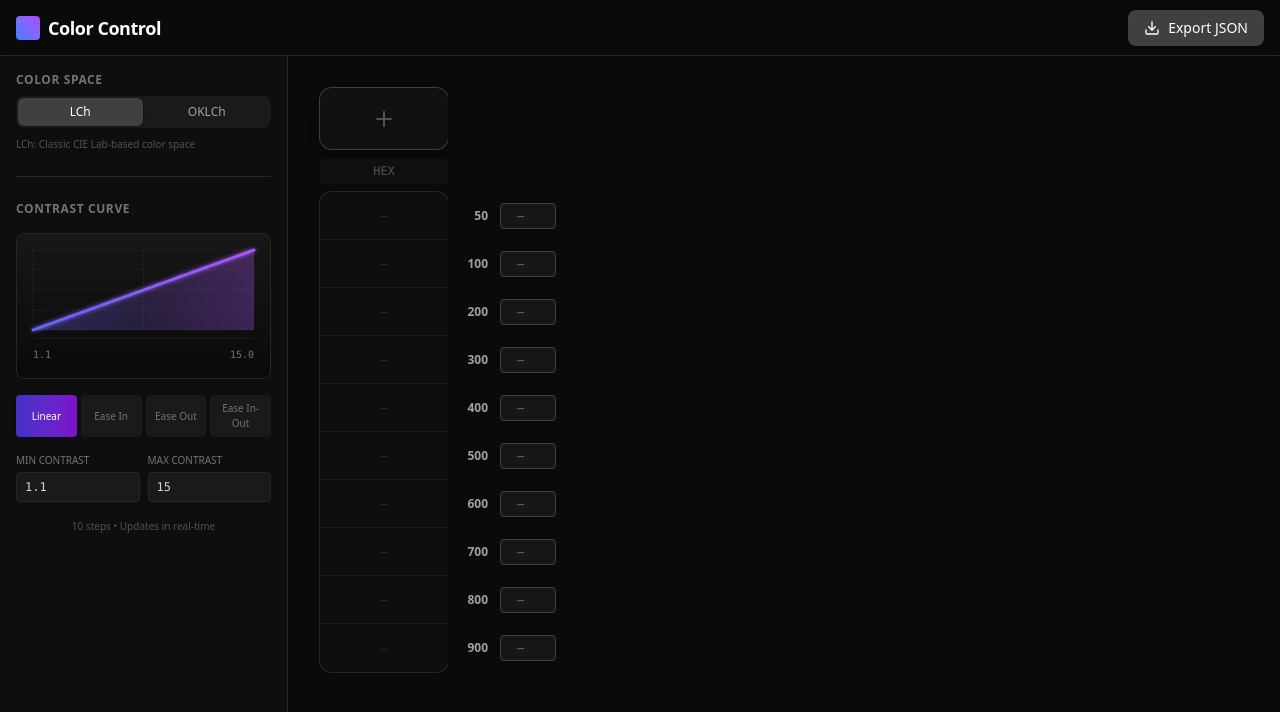
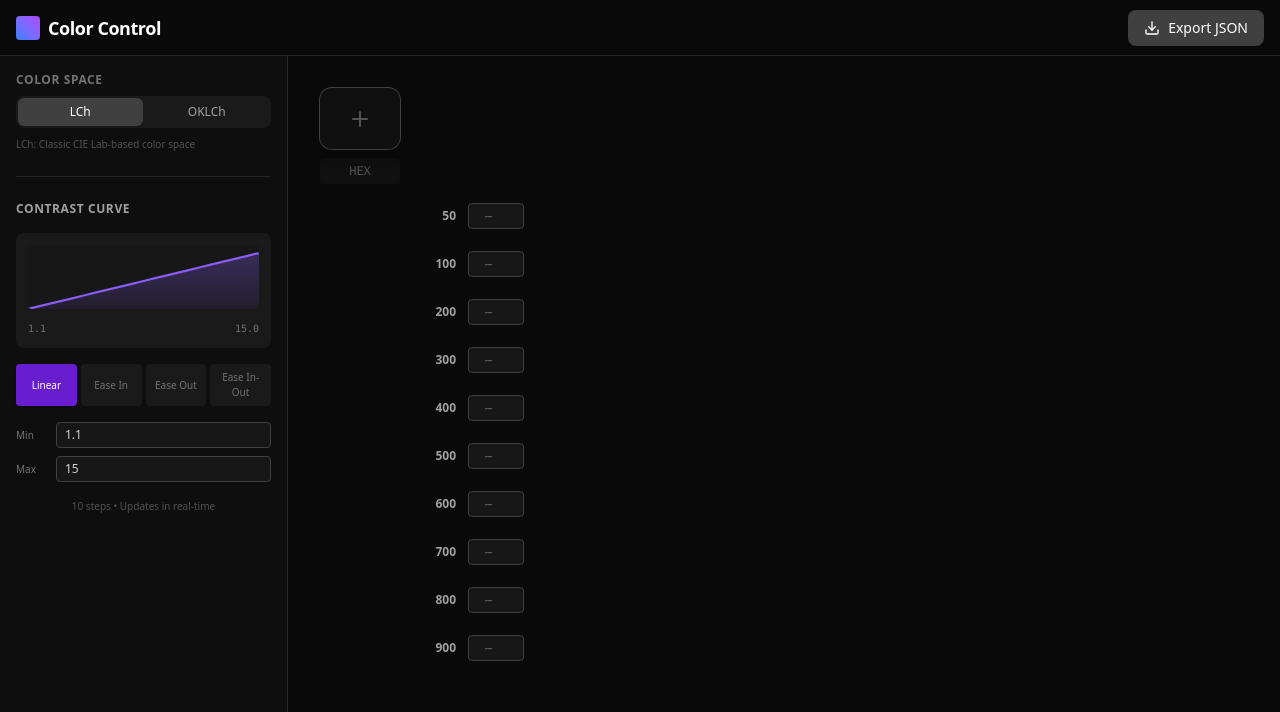
Before and after one commit to gabrielPlunk/color-control, a React (Vite) app: page / in a window 1280 px wide. Shown: the top 712 px of the page. Built offline with nearby package versions, Linux system fonts and the light colour scheme.

Commit message:
UI polish: simplified add button, consistent curve styling

```diff
--- a/src/components/CurvePresets.tsx
+++ b/src/components/CurvePresets.tsx
@@ -4,121 +4,47 @@ import { curveTypeLabels, getCurvePoints, type CurveType } from '../utils/curveU
 
 const curveTypes: CurveType[] = ['linear', 'ease-in', 'ease-out', 'ease-in-out'];
 
-// Enhanced SVG Curve Preview Component - Similar to Supa Palette
+// Curve Preview Component - Styled like Chroma curves
 const CurvePreview: React.FC<{
     curveType: CurveType;
     contrastRange: { min: number; max: number };
 }> = ({ curveType, contrastRange }) => {
-    const curvePoints = getCurvePoints(curveType, 50);
-
-
-
-    // SVG dimensions - no horizontal padding for edge-to-edge
-    // SVG dimensions
-    const width = 200;
-    const height = 70;
-    // Padding logic: The SVG itself will be edge-to-edge within its container,
-    // but the container will have padding.
-    const padding = { top: 0, right: 0, bottom: 0, left: 0 };
-    const plotWidth = width - padding.left - padding.right;
-    const plotHeight = height - padding.top - padding.bottom;
-
-    // Transform points to SVG coordinates
-    const toSvgX = (x: number) => padding.left + x * plotWidth;
-    const toSvgY = (y: number) => padding.top + (1 - y) * plotHeight;
-
-    // Create curve path
-    const curvePath = curvePoints
-        .map((p, i) => `${i === 0 ? 'M' : 'L'} ${toSvgX(p.x)} ${toSvgY(p.y)}`)
-        .join(' ');
-
-    // Create fill area path - extends to bottom corners
-    const fillPath = curvePath +
-        ` L ${toSvgX(1)} ${height} L ${toSvgX(0)} ${height} Z`;
+    const curvePoints = getCurvePoints(curveType, 20);
 
     return (
-        <div className="relative group">
-            <div className="bg-gradient-to-b from-neutral-900 to-neutral-950 border border-neutral-800 rounded-lg p-4">
+        <div className="space-y-3 p-3 bg-neutral-800/50 rounded-lg">
+            {/* Mini Curve Preview - Like Chroma */}
+            <div className="h-16 bg-neutral-900 rounded overflow-hidden">
                 <svg
-                    viewBox={`0 0 ${width} ${height}`}
-                    className="w-full h-20 overflow-visible"
+                    viewBox="0 0 100 64"
                     preserveAspectRatio="none"
+                    className="w-full h-full"
                 >
                     <defs>
-                        {/* Gradient for the filled area */}
-                        <linearGradient id="areaGradient" x1="0%" y1="0%" x2="100%" y2="0%">
-                            <stop offset="0%" stopColor="#6366f1" stopOpacity="0.3" />
-                            <stop offset="50%" stopColor="#8b5cf6" stopOpacity="0.2" />
-                            <stop offset="100%" stopColor="#a855f7" stopOpacity="0.3" />
+                        <linearGradient id="contrastGradient" x1="0%" y1="100%" x2="0%" y2="0%">
+                            <stop offset="0%" stopColor="rgba(139, 92, 246, 0.1)" />
+                            <stop offset="100%" stopColor="rgba(139, 92, 246, 0.3)" />
                         </linearGradient>
+                    </defs>
+                    {/* Fill */}
+                    <path
+                        d={`M 0 64 ${curvePoints.map(p => `L ${p.x * 100} ${64 - p.y * 56}`).join(' ')} L 100 64 Z`}
+                        fill="url(#contrastGradient)"
+                    />
+                    {/* Line */}
+                    <path
+                        d={`M ${curvePoints.map(p => `${p.x * 100},${64 - p.y * 56}`).join(' L ')}`}
+                        fill="none"
+                        stroke="#8b5cf6"
+                        strokeWidth="2"
+                    />
+                </svg>
+            </div>
 
-                        {/* Gradient for the curve line */}
-                        <linearGradient id="curveLineGradient" x1="0%" y1="0%" x2="100%" y2="0%">
-                            <stop offset="0%" stopColor="#6366f1" />
-                            <stop offset="50%" stopColor="#8b5cf6" />
-                            <stop offset="100%" stopColor="#a855f7" />
-                        </linearGradient>
-
-                        {/* Glow filter */}
-                        <filter id="glow" x="-50%" y="-50%" width="200%" height="200%">
-                            <feGaussianBlur stdDeviation="2" result="blur" />
-                            <feMerge>
-                                <feMergeNode in="blur" />
-                                <feMergeNode in="SourceGraphic" />
-                            </feMerge>
-                        </filter>
-                    </defs>
-
-                    {/* Grid lines */}
-                    {[0, 0.25, 0.5, 0.75, 1].map((v) => (
-                        <line
-                            key={`h-${v}`}
-                            x1={toSvgX(0)}
-                            y1={toSvgY(v)}
-                            x2={toSvgX(1)}
-                            y2={toSvgY(v)}
-                            stroke="#333"
-                            strokeWidth="0.5"
-                            strokeDasharray="2,2"
-                        />
-                    ))}
-                    {[0, 0.5, 1].map((v) => (
-                        <line
-                            key={`v-${v}`}
-                            x1={toSvgX(v)}
-                            y1={toSvgY(0)}
-                            x2={toSvgX(v)}
-                            y2={toSvgY(1)}
-                            stroke="#333"
-                            strokeWidth="0.5"
-                            strokeDasharray="2,2"
-                        />
-                    ))}
-
-                    {/* Filled area under curve */}
-                    <path
-                        d={fillPath}
-                        fill="url(#areaGradient)"
-                    />
-
-                    {/* Main curve line */}
-                    <path
-                        d={curvePath}
-                        fill="none"
-                        stroke="url(#curveLineGradient)"
-                        strokeWidth="2.5"
-                        strokeLinecap="round"
-                        filter="url(#glow)"
-                    />
-
-
-                </svg>
-
-                {/* Labels Positioned Below Curve */}
-                <div className="flex justify-between mt-2 pt-2 border-t border-neutral-800/50">
-                    <span className="text-[10px] font-mono text-neutral-500">{contrastRange.min.toFixed(1)}</span>
-                    <span className="text-[10px] font-mono text-neutral-500">{contrastRange.max.toFixed(1)}</span>
-                </div>
+            {/* Range Labels */}
+            <div className="flex justify-between">
+                <span className="text-[10px] font-mono text-neutral-500">{contrastRange.min.toFixed(1)}</span>
+                <span className="text-[10px] font-mono text-neutral-500">{contrastRange.max.toFixed(1)}</span>
             </div>
         </div>
     );
@@ -159,7 +85,7 @@ export const CurvePresets: React.FC = () => {
 
     return (
         <div className="space-y-4">
-            <h3 className="text-xs font-bold text-neutral-500 uppercase tracking-wider">Contrast Curve</h3>
+            <h3 className="text-xs font-bold text-neutral-400 uppercase tracking-wider">Contrast Curve</h3>
 
             {/* Curve Preview */}
             <CurvePreview
@@ -174,7 +100,7 @@ export const CurvePresets: React.FC = () => {
                         key={type}
                         onClick={() => handleCurveTypeChange(type)}
                         className={`py-1.5 px-1 text-[10px] font-medium rounded transition-all ${curveType === type
-                            ? 'bg-gradient-to-r from-indigo-600/80 to-purple-600/80 text-white shadow-sm'
+                            ? 'bg-violet-600/80 text-white shadow-sm'
                             : 'bg-neutral-800/50 text-neutral-500 hover:bg-neutral-800 hover:text-neutral-300'
                             }`}
                     >
@@ -183,10 +109,10 @@ export const CurvePresets: React.FC = () => {
                 ))}
             </div>
 
-            {/* Contrast Range */}
-            <div className="flex items-center gap-2">
-                <div className="flex-1">
-                    <label className="text-[10px] text-neutral-500 uppercase block mb-1">Min Contrast</label>
+            {/* Contrast Range - Styled like Chroma inputs */}
+            <div className="space-y-2">
+                <div className="flex items-center gap-2">
+                    <label className="text-[10px] text-neutral-500 w-8">Min</label>
                     <input
                         type="number"
                         step="0.1"
@@ -194,11 +120,11 @@ export const CurvePresets: React.FC = () => {
                         max="21"
                         value={contrastRange.min}
                         onChange={(e) => handleRangeChange('min', parseFloat(e.target.value) || 1)}
-                        className="w-full bg-neutral-800/50 rounded px-2 py-1.5 text-xs font-mono text-neutral-300 focus:outline-none focus:ring-1 focus:ring-indigo-500/50 border border-neutral-800 focus:border-indigo-500/50"
+                        className="flex-1 bg-neutral-900 border border-neutral-700 rounded px-2 py-1 text-xs text-neutral-300 focus:outline-none focus:border-neutral-500"
                     />
                 </div>
-                <div className="flex-1">
-                    <label className="text-[10px] text-neutral-500 uppercase block mb-1">Max Contrast</label>
+                <div className="flex items-center gap-2">
+                    <label className="text-[10px] text-neutral-500 w-8">Max</label>
                     <input
                         type="number"
                         step="0.1"
@@ -206,7 +132,7 @@ export const CurvePresets: React.FC = () => {
                         max="21"
                         value={contrastRange.max}
                         onChange={(e) => handleRangeChange('max', parseFloat(e.target.value) || 21)}
-                        className="w-full bg-neutral-800/50 rounded px-2 py-1.5 text-xs font-mono text-neutral-300 focus:outline-none focus:ring-1 focus:ring-purple-500/50 border border-neutral-800 focus:border-purple-500/50"
+                        className="flex-1 bg-neutral-900 border border-neutral-700 rounded px-2 py-1 text-xs text-neutral-300 focus:outline-none focus:border-neutral-500"
                     />
                 </div>
             </div>
--- a/src/components/PaletteGrid.tsx
+++ b/src/components/PaletteGrid.tsx
@@ -5,13 +5,13 @@ import { PaletteColumn } from './palette/PaletteColumn';
 import { AddColorColumn } from './palette/AddColorColumn';
 
 export const PaletteGrid: React.FC = () => {
-    const { palette, scaleSteps, baseColors } = useColorStore();
+    const { palette, baseColors } = useColorStore();
 
     return (
         <div className="flex gap-0 pb-12 min-w-max">
-            {/* 1. Placeholder Column for Adding New Colors */}
+            {/* 1. Add Color Button */}
             {baseColors.length < 40 && (
-                <AddColorColumn stepsCount={scaleSteps.length} />
+                <AddColorColumn />
             )}
 
             {/* 2. Labels Column with inline contrast inputs */}
--- a/src/components/palette/AddColorColumn.tsx
+++ b/src/components/palette/AddColorColumn.tsx
@@ -5,11 +5,7 @@ import { Plus } from 'lucide-react';
 import { ColorPickerPopover } from '../ColorPickerPopover';
 import { useColorStore } from '../../store/useColorStore';
 
-interface AddColorColumnProps {
-    stepsCount: number;
-}
-
-export const AddColorColumn: React.FC<AddColorColumnProps> = ({ stepsCount }) => {
+export const AddColorColumn: React.FC = () => {
     const { addBaseColor } = useColorStore();
     const [placeholderHex, setPlaceholderHex] = useState('');
     const [showPicker, setShowPicker] = useState(false);
@@ -33,8 +29,8 @@ export const AddColorColumn: React.FC<AddColorColumnProps> = ({ stepsCount }) =>
     };
 
     return (
-        <div className="flex flex-col w-32 shrink-0">
-            {/* Placeholder Header: Add Color Input */}
+        <div className="flex flex-col w-20 shrink-0 mr-4">
+            {/* Add Color Button */}
             <div className="h-[96px] flex flex-col gap-2 mb-2">
                 <div
                     ref={triggerRef}
@@ -61,18 +57,6 @@ export const AddColorColumn: React.FC<AddColorColumnProps> = ({ stepsCount }) =>
                 </div>
             </div>
 
-            {/* Placeholder Steps (visual only) */}
-            <div className="flex flex-col rounded-xl overflow-hidden ring-1 ring-dashed ring-neutral-800 divide-y divide-neutral-800/50">
-                {Array.from({ length: stepsCount }).map((_, i) => (
-                    <div
-                        key={i}
-                        className="h-12 flex items-center justify-center bg-neutral-900/30"
-                    >
-                        <span className="text-[10px] font-mono text-neutral-700 uppercase">—</span>
-                    </div>
-                ))}
-            </div>
-
             {/* Picker rendered outside the trigger */}
             {showPicker && triggerRef.current && (
                 <ColorPickerPopover
```
